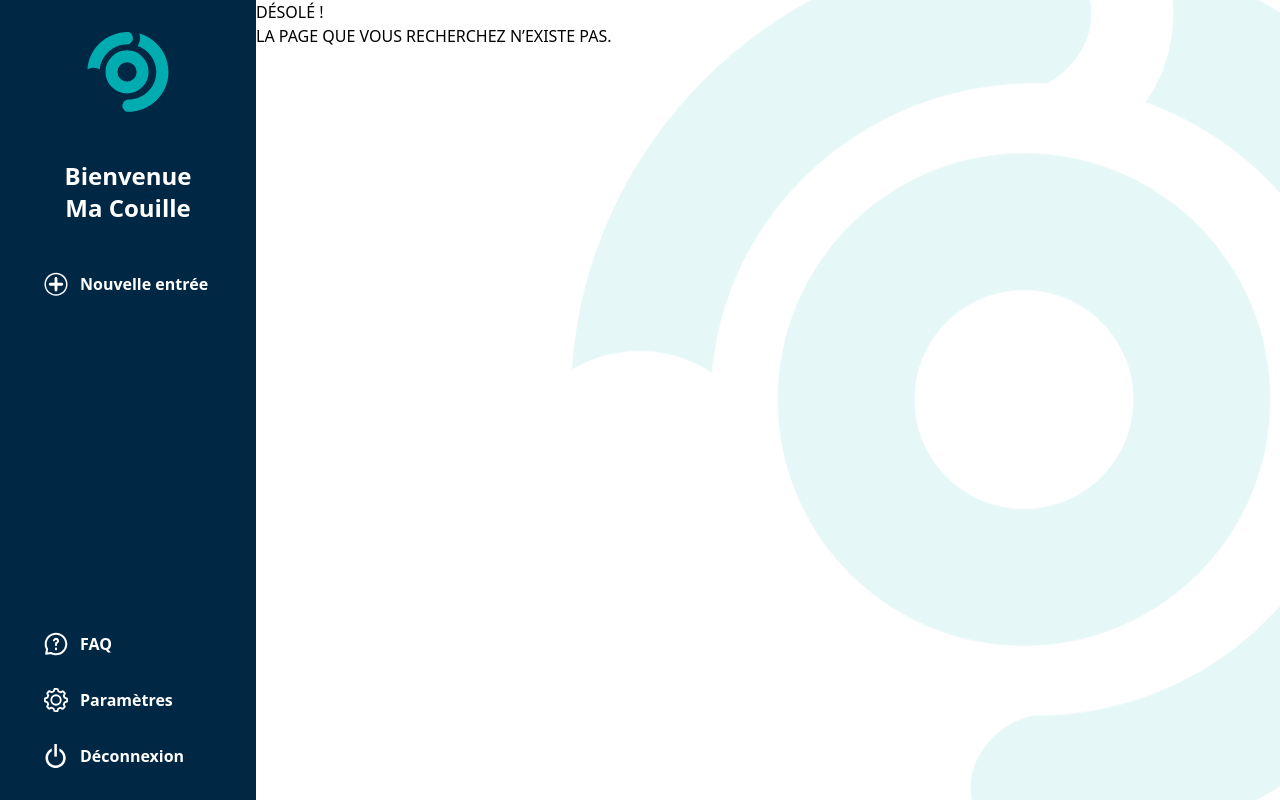
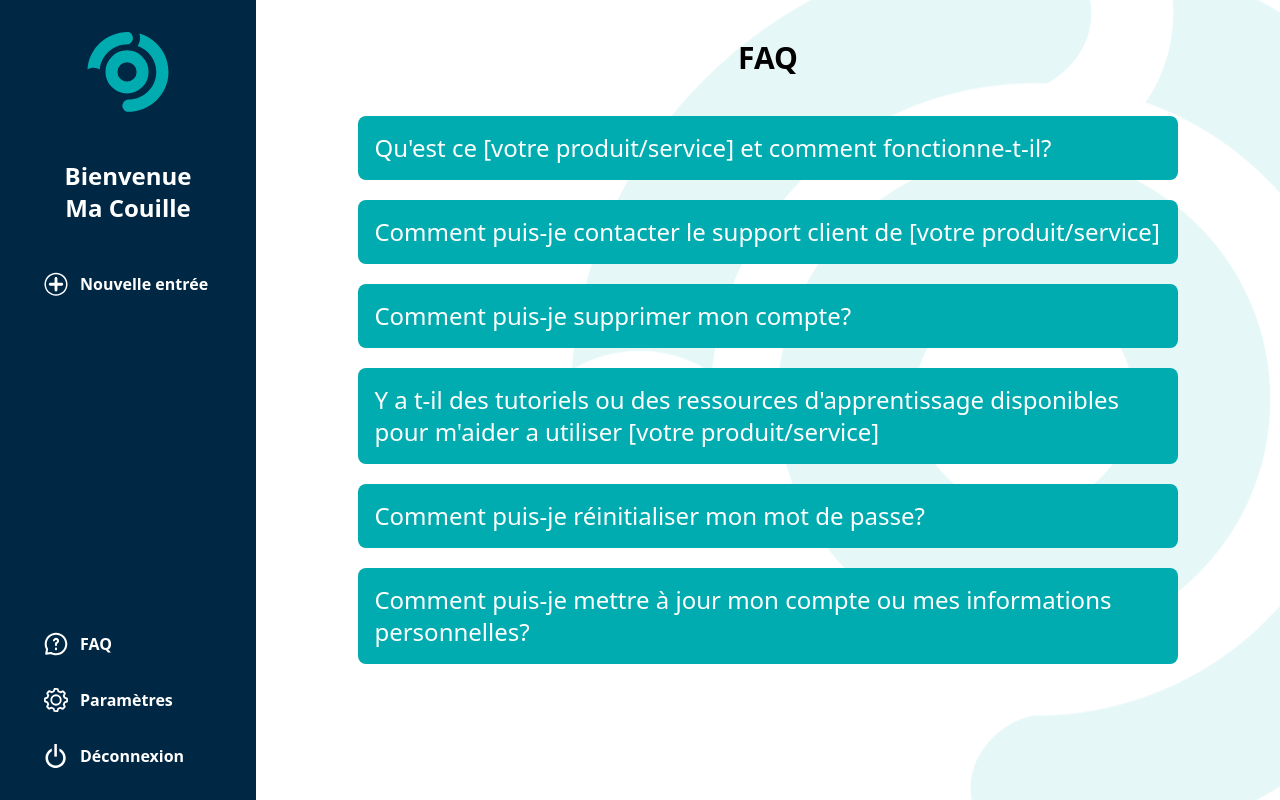
Before and after one commit to samuelfaberdev/WCS-Hackathon2-Team-Zagreb, a React (Vite) app in the folder frontend/: page /app/faq in a window 1280 px wide. Built offline with nearby package versions, Linux system fonts and the light colour scheme; the HTML template or start-up script is replaced by a standard one.

Commit message:
j'ai bien bossé

```diff
--- a/frontend/package.json
+++ b/frontend/package.json
@@ -12,6 +12,7 @@
   "dependencies": {
     "axios": "^1.4.0",
     "react": "^18.2.0",
+    "react-collapsible": "^2.10.0",
     "react-dom": "^18.2.0",
     "react-router-dom": "^6.14.0"
   },
--- a/frontend/src/App.jsx
+++ b/frontend/src/App.jsx
@@ -16,6 +16,7 @@ import Page404 from "./pages/Page404";
 
 // import du CSS
 import "./App.css";
+import FAQPage from "./pages/FAQPage";
 
 function App() {
   const location = useLocation();
@@ -31,6 +32,7 @@ function App() {
           path="/app/caracteristiques"
           element={<CaracteristiquesPage />}
         />
+        <Route path="/app/faq" element={<FAQPage />} />
         <Route path="*" element={<Page404 />} />
       </Routes>
     </LayoutMain>
@@ -38,7 +40,7 @@ function App() {
     // Routes de connexion et oublie mot de passe
     <LayoutConnect>
       <Routes>
-      <Route path="/renitialiser" element={<PageMotDePasseOublier />} />
+        <Route path="/renitialiser" element={<PageMotDePasseOublier />} />
         <Route path="/" element={<PageConnexion />} />
         <Route path="*" element={<Page404 />} />
       </Routes>
--- a/frontend/src/layouts/LayoutMain.jsx
+++ b/frontend/src/layouts/LayoutMain.jsx
@@ -1,11 +1,11 @@
-import PropTypes from "prop-types";
-import Navbar from "../components/Navbar";
+import PropTypes from 'prop-types';
+import Navbar from '../components/Navbar';
 
 export default function Layout({ children }) {
   return (
     <>
       <Navbar />
-      <main className="bg-main bg-no-repeat bg-right h-[100vh] overflow-y-auto ml-64">
+      <main className="bg-main bg-no-repeat bg-right h-[100vh] overflow-y-auto ml-64 pt-10">
         {children}
       </main>
     </>
--- /dev/null
+++ b/frontend/src/pages/FAQPage.jsx
@@ -0,0 +1,121 @@
+import Collapsible from 'react-collapsible';
+
+export default function FAQPage() {
+  return (
+    <div className="flex flex-col items-center">
+      <div className="flex justify-center mb-10">
+        <h2 className="text-3xl font-bold">FAQ</h2>
+      </div>
+      <div className="w-[80%] flex flex-col">
+        <Collapsible
+          trigger="Qu'est ce [votre produit/service] et comment fonctionne-t-il?"
+          triggerClassName="toto bg-[#00ACB0] text-white flex w-full font-medium text-2xl mb-5 p-4 rounded-lg"
+          triggerOpenedClassName="toto bg-[#00ACB0] text-white flex w-full font-medium text-2xl mb-5 p-4 rounded-lg"
+        >
+          <p className="mb-5">
+            Lorem ipsum dolor sit amet, consectetur adipiscing elit. Sed non
+            risus. Suspendisse lectus tortor, dignissim sit amet, adipiscing
+            nec, ultricies sed, dolor. Cras elementum ultrices diam. Maecenas
+            ligula massa, varius a, semper congue, euismod non, mi. Proin
+            porttitor, orci nec nonummy molestie, enim est eleifend mi, non
+            fermentum diam nisl sit amet erat. Duis semper. Duis arcu massa,
+            scelerisque vitae, consequat in, pretium a, enim. Pellentesque
+            congue. Ut in risus volutpat libero pharetra tempor. Cras vestibulum
+            bibendum augue. Praesent egestas leo in pede. Praesent blandit odio
+            eu enim.
+          </p>
+        </Collapsible>
+        <Collapsible
+          trigger="Comment puis-je contacter le support client de [votre produit/service]"
+          triggerClassName="bg-[#00ACB0] text-white flex w-full font-medium text-2xl mb-5 p-4 rounded-lg"
+          triggerOpenedClassName="bg-[#00ACB0] text-white flex w-full font-medium text-2xl mb-5 p-4 rounded-lg"
+        >
+          <p className="mb-5">
+            Lorem ipsum dolor sit amet, consectetur adipiscing elit. Sed non
+            risus. Suspendisse lectus tortor, dignissim sit amet, adipiscing
+            nec, ultricies sed, dolor. Cras elementum ultrices diam. Maecenas
+            ligula massa, varius a, semper congue, euismod non, mi. Proin
+            porttitor, orci nec nonummy molestie, enim est eleifend mi, non
+            fermentum diam nisl sit amet erat. Duis semper. Duis arcu massa,
+            scelerisque vitae, consequat in, pretium a, enim. Pellentesque
+            congue. Ut in risus volutpat libero pharetra tempor. Cras vestibulum
+            bibendum augue. Praesent egestas leo in pede. Praesent blandit odio
+            eu enim.
+          </p>
+        </Collapsible>
+        <Collapsible
+          trigger="Comment puis-je supprimer mon compte?"
+          triggerClassName="bg-[#00ACB0] text-white flex w-full font-medium text-2xl mb-5 p-4 rounded-lg"
+          triggerOpenedClassName="bg-[#00ACB0] text-white flex w-full font-medium text-2xl mb-5 p-4 rounded-lg"
+        >
+          <p className="mb-5">
+            Lorem ipsum dolor sit amet, consectetur adipiscing elit. Sed non
+            risus. Suspendisse lectus tortor, dignissim sit amet, adipiscing
+            nec, ultricies sed, dolor. Cras elementum ultrices diam. Maecenas
+            ligula massa, varius a, semper congue, euismod non, mi. Proin
+            porttitor, orci nec nonummy molestie, enim est eleifend mi, non
+            fermentum diam nisl sit amet erat. Duis semper. Duis arcu massa,
+            scelerisque vitae, consequat in, pretium a, enim. Pellentesque
+            congue. Ut in risus volutpat libero pharetra tempor. Cras vestibulum
+            bibendum augue. Praesent egestas leo in pede. Praesent blandit odio
+            eu enim.
+          </p>
+        </Collapsible>
+        <Collapsible
+          trigger="Y a t-il des tutoriels ou des ressources d'apprentissage disponibles pour m'aider a utiliser [votre produit/service]"
+          triggerClassName="bg-[#00ACB0] text-white flex w-full font-medium text-2xl mb-5 p-4 rounded-lg"
+          triggerOpenedClassName="bg-[#00ACB0] text-white flex w-full font-medium text-2xl mb-5 p-4 rounded-lg"
+        >
+          <p className="mb-5">
+            Lorem ipsum dolor sit amet, consectetur adipiscing elit. Sed non
+            risus. Suspendisse lectus tortor, dignissim sit amet, adipiscing
+            nec, ultricies sed, dolor. Cras elementum ultrices diam. Maecenas
+            ligula massa, varius a, semper congue, euismod non, mi. Proin
+            porttitor, orci nec nonummy molestie, enim est eleifend mi, non
+            fermentum diam nisl sit amet erat. Duis semper. Duis arcu massa,
+            scelerisque vitae, consequat in, pretium a, enim. Pellentesque
+            congue. Ut in risus volutpat libero pharetra tempor. Cras vestibulum
+            bibendum augue. Praesent egestas leo in pede. Praesent blandit odio
+            eu enim.
+          </p>
+        </Collapsible>
+        <Collapsible
+          trigger="Comment puis-je réinitialiser mon mot de passe?"
+          triggerClassName="bg-[#00ACB0] text-white flex w-full font-medium text-2xl mb-5 p-4 rounded-lg"
+          triggerOpenedClassName="bg-[#00ACB0] text-white flex w-full font-medium text-2xl mb-5 p-4 rounded-lg"
+        >
+          <p className="mb-5">
+            Lorem ipsum dolor sit amet, consectetur adipiscing elit. Sed non
+            risus. Suspendisse lectus tortor, dignissim sit amet, adipiscing
+            nec, ultricies sed, dolor. Cras elementum ultrices diam. Maecenas
+            ligula massa, varius a, semper congue, euismod non, mi. Proin
+            porttitor, orci nec nonummy molestie, enim est eleifend mi, non
+            fermentum diam nisl sit amet erat. Duis semper. Duis arcu massa,
+            scelerisque vitae, consequat in, pretium a, enim. Pellentesque
+            congue. Ut in risus volutpat libero pharetra tempor. Cras vestibulum
+            bibendum augue. Praesent egestas leo in pede. Praesent blandit odio
+            eu enim.
+          </p>
+        </Collapsible>
+        <Collapsible
+          trigger="Comment puis-je mettre à jour mon compte ou mes informations personnelles?"
+          triggerClassName="bg-[#00ACB0] text-white flex w-full font-medium text-2xl mb-5 p-4 rounded-lg"
+          triggerOpenedClassName="bg-[#00ACB0] text-white flex w-full font-medium text-2xl mb-5 p-4 rounded-lg"
+        >
+          <p className="mb-5">
+            Lorem ipsum dolor sit amet, consectetur adipiscing elit. Sed non
+            risus. Suspendisse lectus tortor, dignissim sit amet, adipiscing
+            nec, ultricies sed, dolor. Cras elementum ultrices diam. Maecenas
+            ligula massa, varius a, semper congue, euismod non, mi. Proin
+            porttitor, orci nec nonummy molestie, enim est eleifend mi, non
+            fermentum diam nisl sit amet erat. Duis semper. Duis arcu massa,
+            scelerisque vitae, consequat in, pretium a, enim. Pellentesque
+            congue. Ut in risus volutpat libero pharetra tempor. Cras vestibulum
+            bibendum augue. Praesent egestas leo in pede. Praesent blandit odio
+            eu enim.
+          </p>
+        </Collapsible>
+      </div>
+    </div>
+  );
+}
```
Also changed, not shown: 1 other file (tests, documents, lock files or other folders).
